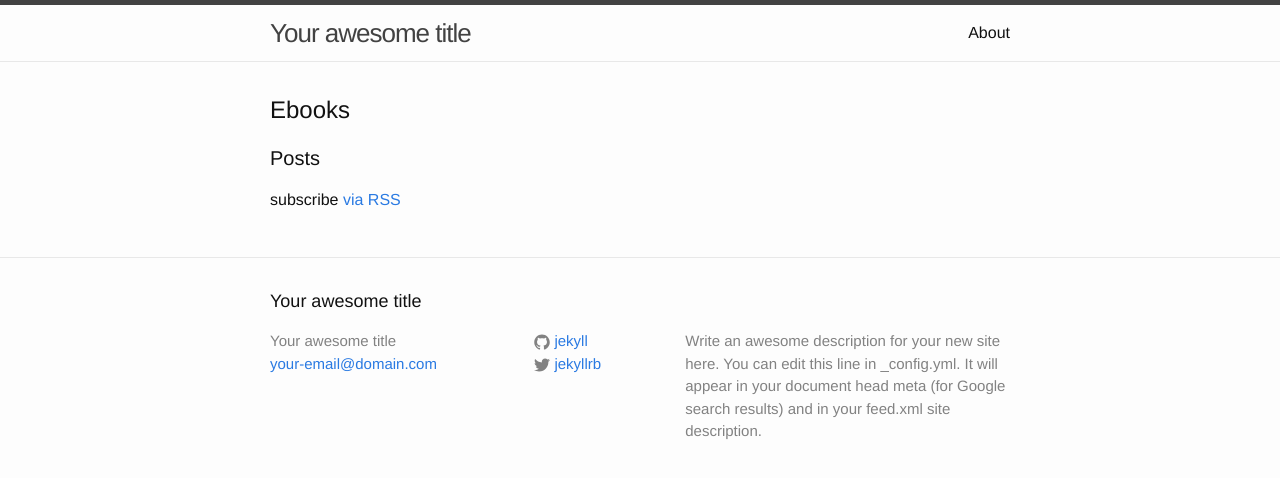
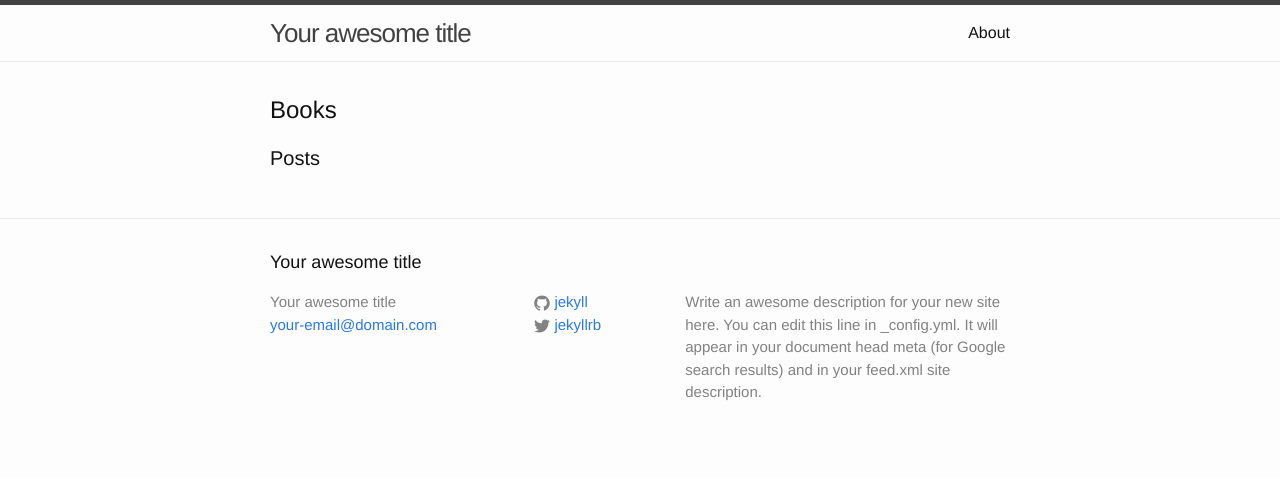
Before and after one commit to karaken12/uncharted-ebooks, a Jekyll site: the page built from index.html, in a window 1280 px wide. Shown: the top 478 px of the page. Built offline with Jekyll 4.4.1, drawn with Linux system fonts in a browser that asks for light colours.

Commit message:
Update indexes and add new build script.

```diff
--- a/index.html
+++ b/index.html
@@ -4,11 +4,11 @@
 
 <div class="home">
 
-  <h2>Ebooks</h2>
+  <h2>Books</h2>
   <ul>
     {% for book in site.categories %}
       {% assign bookname = book[0] %}
-      <li><a href="{{site.baseurl}}/books/{{bookname}}.epub">{{bookname}}</a></li>
+      <li><a href="{{site.baseurl}}/books/{{bookname}}/">{{bookname}}</a></li>
     {% endfor %}
   </ul>
 
@@ -27,6 +27,10 @@
     {% endfor %}
   </ul>
 
-  <p class="rss-subscribe">subscribe <a href="{{ "/feed.xml" | prepend: site.baseurl }}">via RSS</a></p>
+  <ul>
+    {% for post in site.posts %}
+      <li>{{ post.date | date: "%Y-%m-%d (%A)" }}</li>
+    {% endfor %}
+  </ul>
 
 </div>
```
Also changed, not shown: books/index.html (added, +14 -0 lines), 1 other file.
